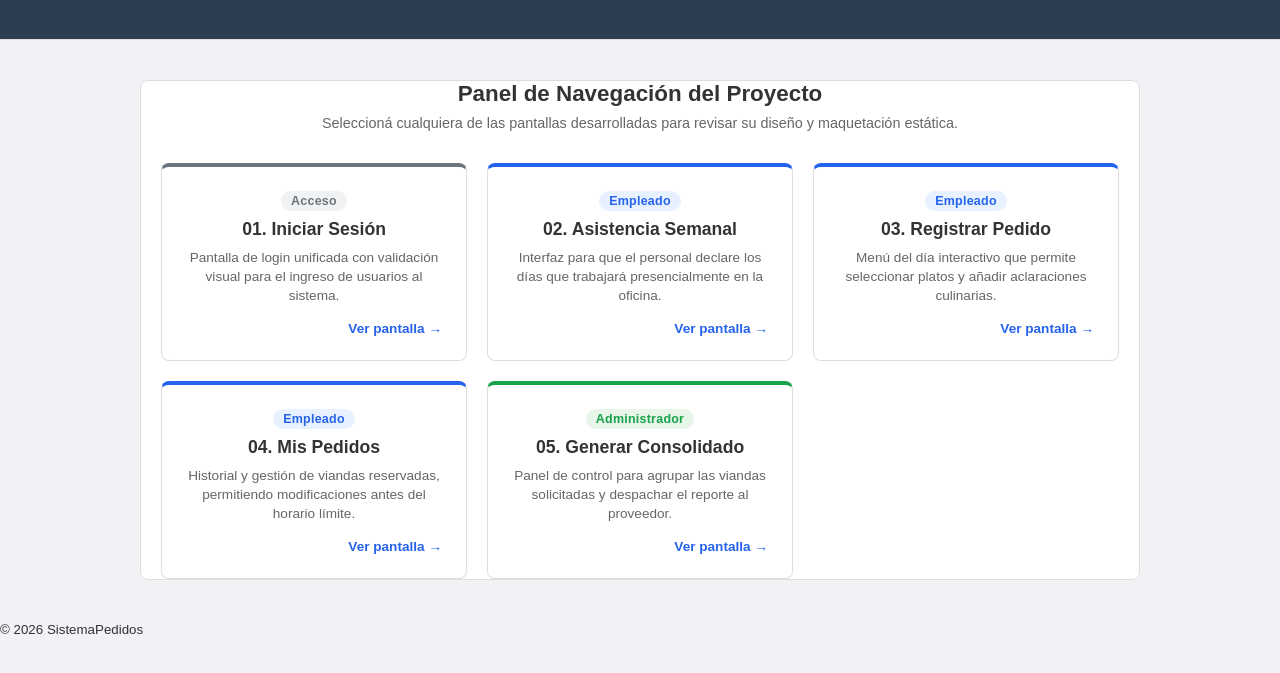
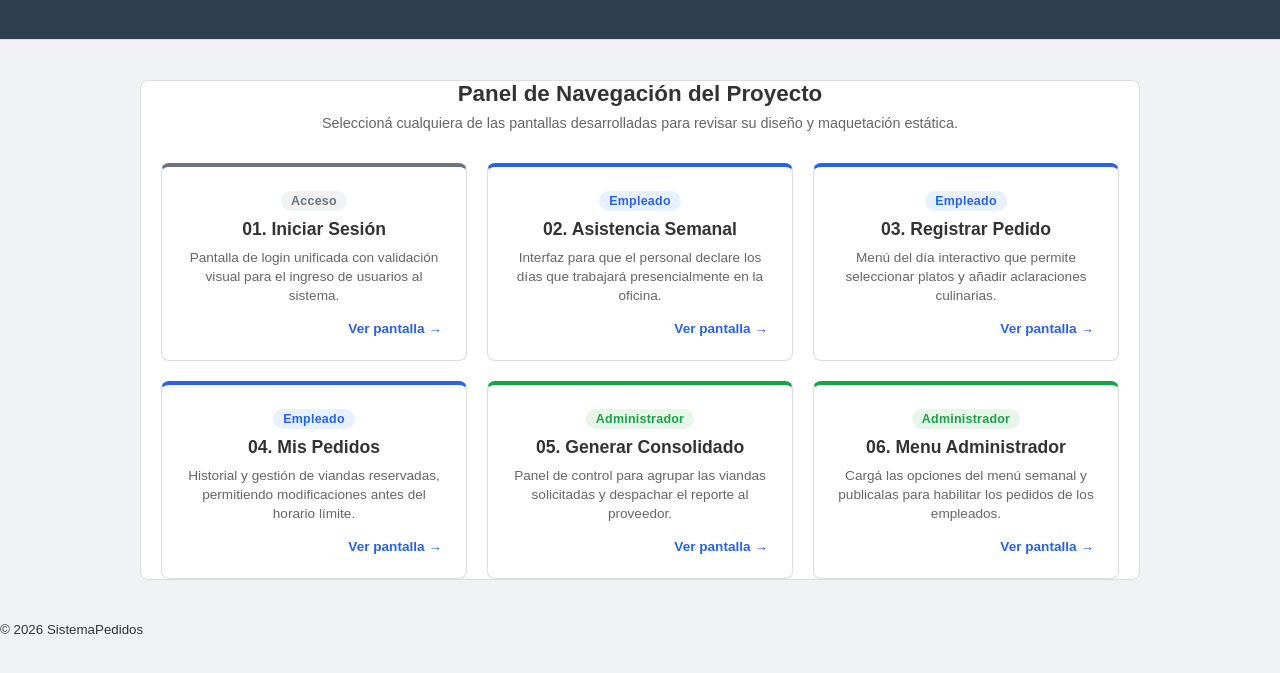
Before and after one commit to Luca0305/PP1-2026-GRUPO5, a plain HTML site: page frontend/index.html in a window 1280 px wide. Shown: the part 121-794 px from the top of the page. Drawn offline with Linux system fonts and the light colour scheme.

Commit message:
addPant6Ped

```diff
--- a/frontend/index.html
+++ b/frontend/index.html
@@ -64,7 +64,15 @@
                 </div>
                 <div class="btn-go">Ver pantalla →</div>
             </a>
-        </div>
+
+            <a href="menuadmin.html" class="card-link card-adm">
+                <div>
+                    <span class="badge badge-adm">Administrador</span>
+                    <h3>06. Menu Administrador</h3>
+                    <p>Cargá las opciones del menú semanal y publicalas para habilitar los pedidos de los empleados.</p>
+                 </div>
+                 <div class="btn-go">Ver pantalla →</div>
+            </a>
     </main>
 
     <footer>
```
